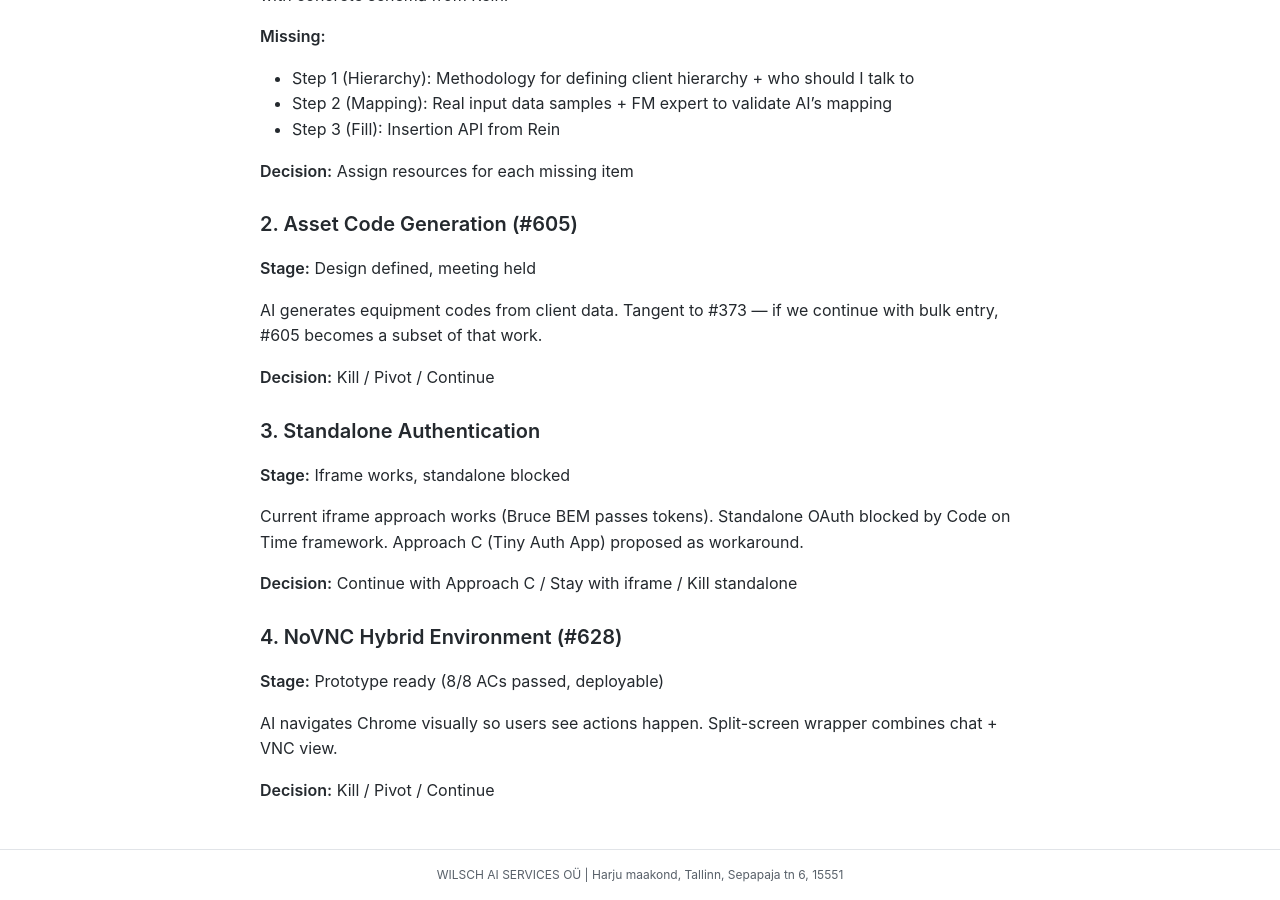
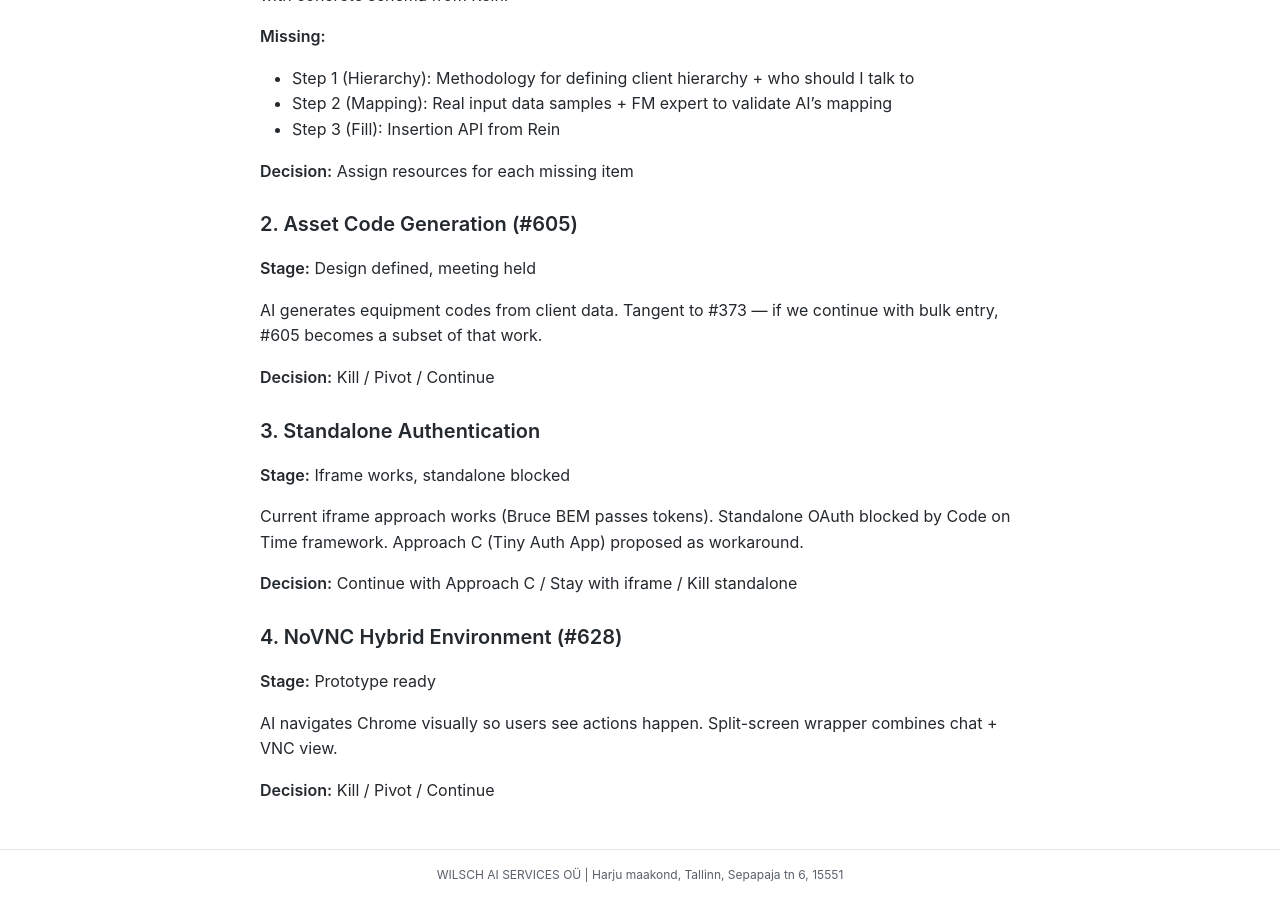
Before and after one commit to MariusWilsch/public-wilsch-ai-pages, a Jekyll site: the page built from project/archibus-fm-assistant/all-hands-ai-work-track-prioritization.md, in a window 1280 px wide and 900 px high, scrolled down 1063 px. Built offline with Jekyll 4.4.1, drawn with Linux system fonts in a browser that asks for light colours; our own code applies the rules of GitHub Pages for plain Markdown files.

Commit message:
Sync from hippocampus 2026-01-29

```diff
--- a/project/archibus-fm-assistant/all-hands-ai-work-track-prioritization.md
+++ b/project/archibus-fm-assistant/all-hands-ai-work-track-prioritization.md
@@ -59,7 +59,7 @@ Current iframe approach works (Bruce BEM passes tokens). Standalone OAuth blocke
 
 ### 4. NoVNC Hybrid Environment (#628)
 
-**Stage:** Prototype ready (8/8 ACs passed, deployable)
+**Stage:** Prototype ready
 
 AI navigates Chrome visually so users see actions happen. Split-screen wrapper combines chat + VNC view.
 
```
